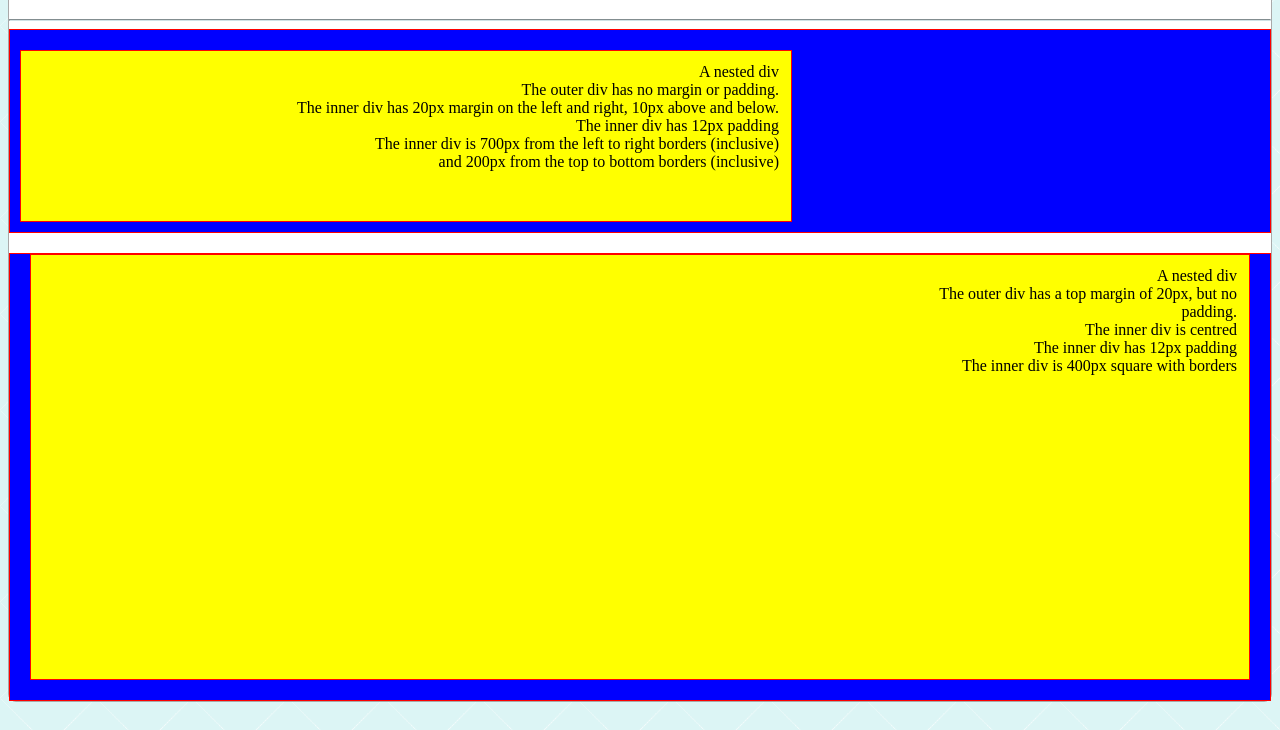
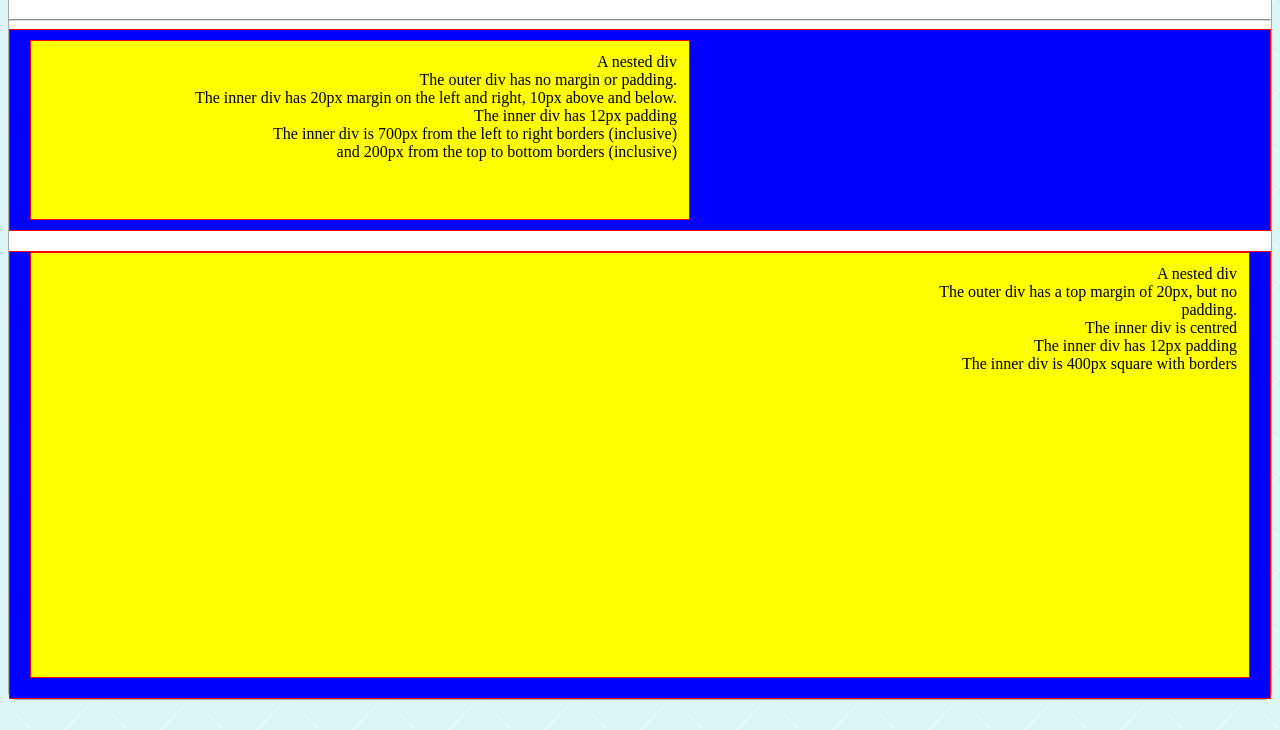
Before and after one commit to Fulzske/2022-s1-wdc, a plain HTML site: page prac2/task2-7.html in a window 1280 px wide. Shown: the part 70-800 px from the top of the page. Drawn offline with Linux system fonts and the light colour scheme.

Commit message:
Your Message

```diff
--- a/prac2/prac2.css
+++ b/prac2/prac2.css
@@ -17,11 +17,11 @@ body  {
 #divInner {
     background-color:yellow;
     border:1px solid red;
-    margin: 20px 20px 10px 10px;
+    margin: 10px 20px 10px 20px;
     padding: 12px;
     text-align: right;
-    width:746px;
-    height:146px;
+    width:634px;
+    height:154px;
 }
 
 #divOuter2 {
```
